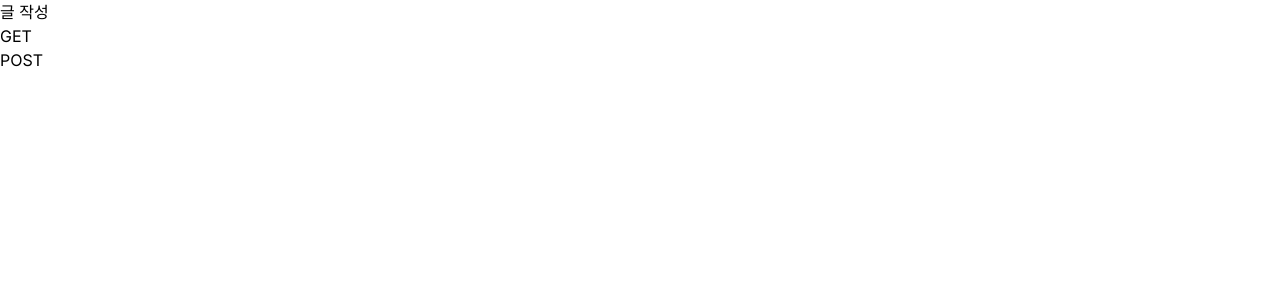
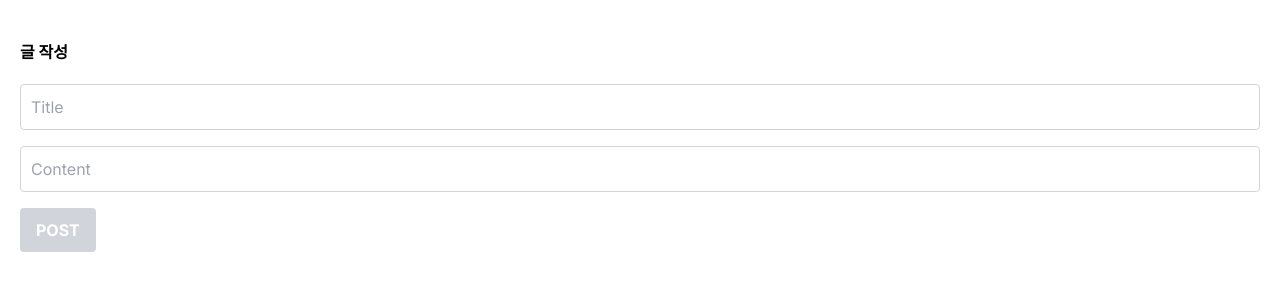
Before and after one commit to Cheeze-Man/Next-TS-MongoDB, a Next.js app: page /write in a window 1280 px wide. Shown: the top 300 px of the page. Built offline with nearby package versions, Linux system fonts and the light colour scheme.

Commit message:
WIP : api/post/new.ts

```diff
--- a/app/write/page.tsx
+++ b/app/write/page.tsx
@@ -1,12 +1,26 @@
 export default function Write() {
   return (
-    <div>
-      <h4>글 작성</h4>
-      <form action="/api/test" method="GET">
-        <button type="submit">GET</button>
-      </form>
-      <form action="/api/test" method="POST">
-        <button type="submit">POST</button>
+    <div className="p-5">
+      <h4 className="my-5 font-bold">글 작성</h4>
+      <form action="/api/post/new" method="POST">
+        <input
+          className="w-full mb-4 p-2.5 border border-gray-300 rounded"
+          name="title"
+          placeholder="Title"
+          type="text"
+        />
+        <input
+          className="w-full mb-4 p-2.5 border border-gray-300 rounded"
+          name="content"
+          placeholder="Content"
+          type="text"
+        />
+        <button
+          className="bg-gray-300 hover:bg-gray-400 text-white font-bold py-2.5 px-4 rounded"
+          type="submit"
+        >
+          POST
+        </button>
       </form>
     </div>
   );
--- /dev/null
+++ b/pages/api/post/new.ts
@@ -0,0 +1,16 @@
+import { connectDB } from "@/util/database";
+
+export default async function handler(req: any, res: any) {
+  if (req.method == "POST") {
+    if (req.body.title == "" || req.body.content == "") {
+      return res.status(500).json("제목을 입력해주세요");
+    }
+    try {
+      let db = (await connectDB).db("forum");
+      let result = db.collection("post").insertOne(req.body);
+      res.redirect(302, "/list");
+    } catch (error) {
+      return res.status(500).json(error);
+    }
+  }
+}
```
